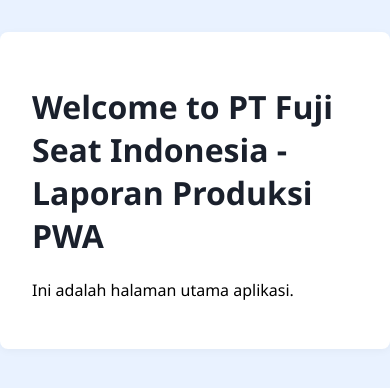
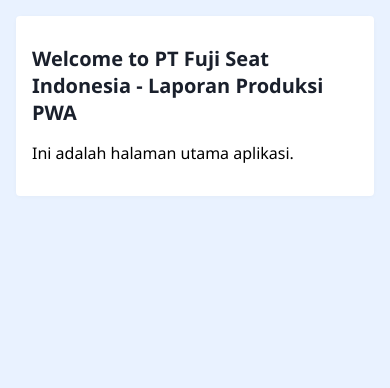
Before and after one commit to beduldjakurra/stockproduksi, a Next.js app: page / in a window 390 px wide. Shown: the top 388 px of the page. Built offline with nearby package versions, Linux system fonts and the light colour scheme.

Commit message:
Update globals.css with new styles

```diff
--- a/src/app/globals.css
+++ b/src/app/globals.css
@@ -23,3 +23,19 @@
 .app-body {
   background: #e9f2ff;
 }
+
+@media (max-width: 600px) {
+  main {
+    padding: 1rem;
+    margin: 1rem;
+    max-width: 100%;
+    border-radius: 4px;
+    box-shadow: 0 1px 4px rgba(0,0,0,0.03);
+  }
+  h1 {
+    font-size: 1.25rem;
+  }
+  body {
+    font-size: 1rem;
+  }
+}
```
